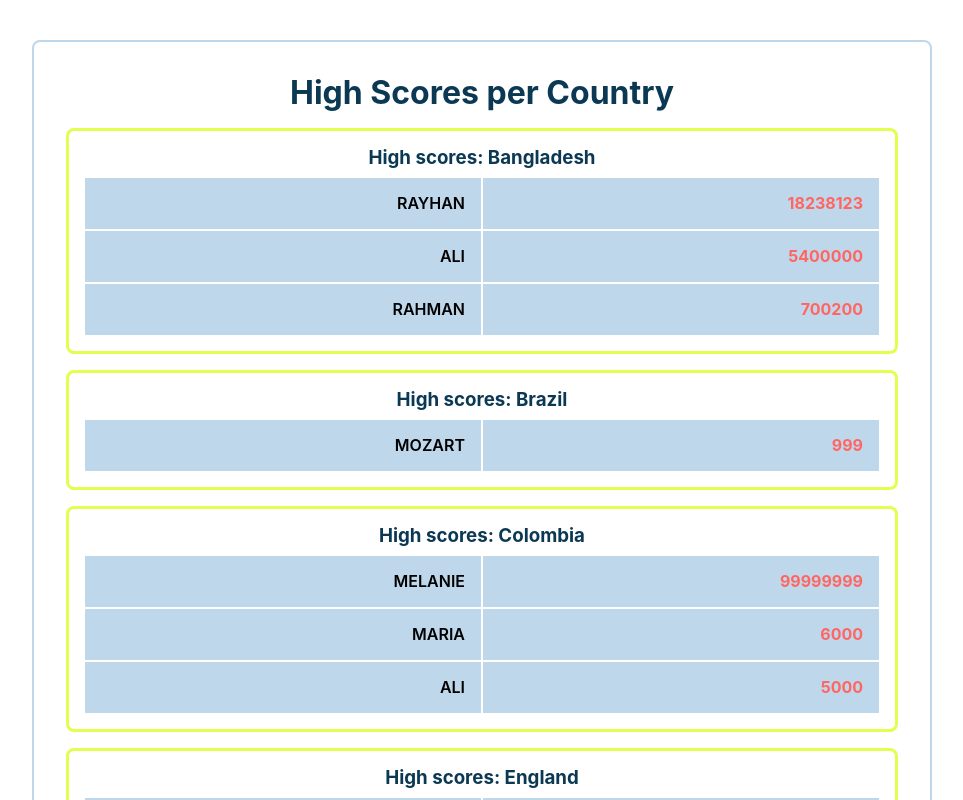
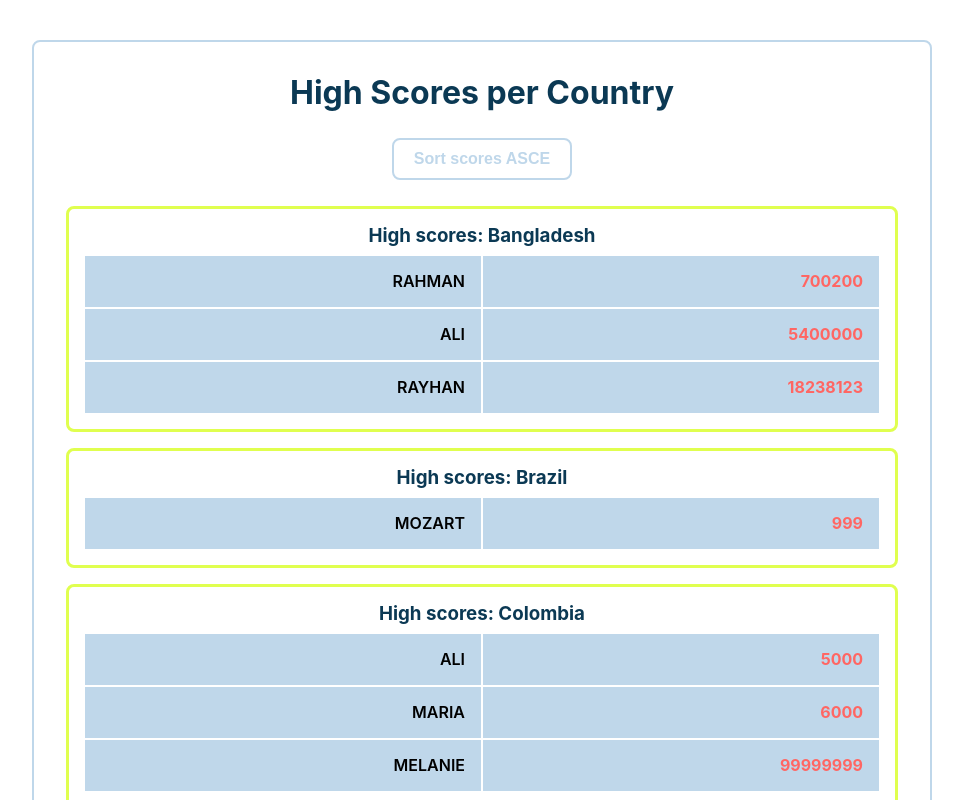
Before and after one commit to IrynaLypnyk/high-scores-react, a React (Create React App) app: page / in a window 1280 px wide. Shown: the top 800 px of the page, without its empty margins (158-1121 px from the left). Built offline with nearby package versions, Linux system fonts and the light colour scheme.

Commit message:
level 4 - add a single button at the top of the page which toggles the sort order of every high-score-table between ascending and descending by scores.

```diff
--- a/src/App.css
+++ b/src/App.css
@@ -26,6 +26,25 @@
   color: var(--blue);
 }
 
+.app-sort-btn {
+  padding: 10px 20px;
+  margin: 10px;
+  border: 2px solid var(--lightBlue);
+  border-radius: 8px;
+  background-color: white;
+  color: var(--lightBlue);
+  cursor: pointer;
+  align-self: center;
+  font-size: 16px;
+  font-weight: 700;
+}
+
+.app-sort-btn:hover {
+  background-color: var(--lightBlue);
+  color: white;
+}
+
+
 .card {
   border: 3px solid var(--yellow);
   border-radius: 8px;
@@ -40,6 +59,7 @@
 .card-list {
   display: flex;
   flex-direction: column;
+  width: 100%;
   row-gap: 2px;
 }
 .card-item {
--- a/src/App.js
+++ b/src/App.js
@@ -1,17 +1,22 @@
 import "./App.css";
+import { useState } from "react";
 import Card from "./components/Card";
 import { allCountryScoresSorted }  from "./data.js";
 
+function App() {
+  const [isSortedDesc, setIsSortedDesc ] = useState(false);
 
-
-function App() {
+  const handleSort = () => {
+      setIsSortedDesc((s) => !s);
+  };
 
   return (
     <div className="app">
         <h1 className="app-title">High Scores per Country</h1>
+        <button type="button" className="app-sort-btn" onClick={handleSort}>{`Sort scores ${isSortedDesc ? "DESC" : "ASCE"}`}</button>
         {allCountryScoresSorted.map((country) => (
             <div className="card" key={country.name}>
-            <Card country={country}/>
+            <Card country={country} isSortedDesc={isSortedDesc}/>
             </div>
         ))}
     </div>
--- a/src/components/Card.js
+++ b/src/components/Card.js
@@ -1,7 +1,7 @@
 import React, { useMemo } from "react";
 
-function Card({ country }) {
-    const scoresSorted = useMemo(() => country.scores.sort((a, b) => b.s - a.s), [country.scores]);
+function Card({ country, isSortedDesc }) {
+    const scoresSorted = useMemo(() => country.scores.sort((a, b) => isSortedDesc ? b.s - a.s : a.s - b.s), [country.scores, isSortedDesc]);
     return (
         <div className="card-container">
             <h3 className="card-title">High scores: {country.name}</h3>
```
